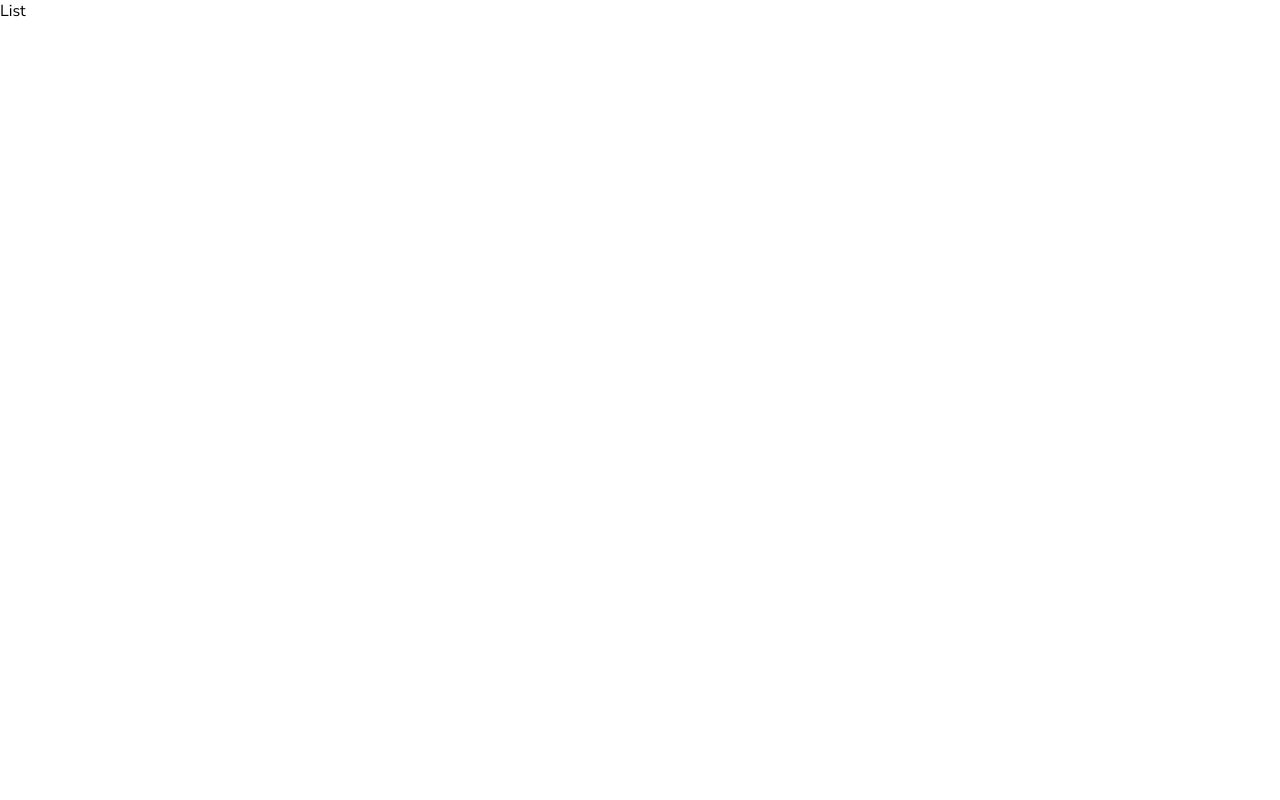
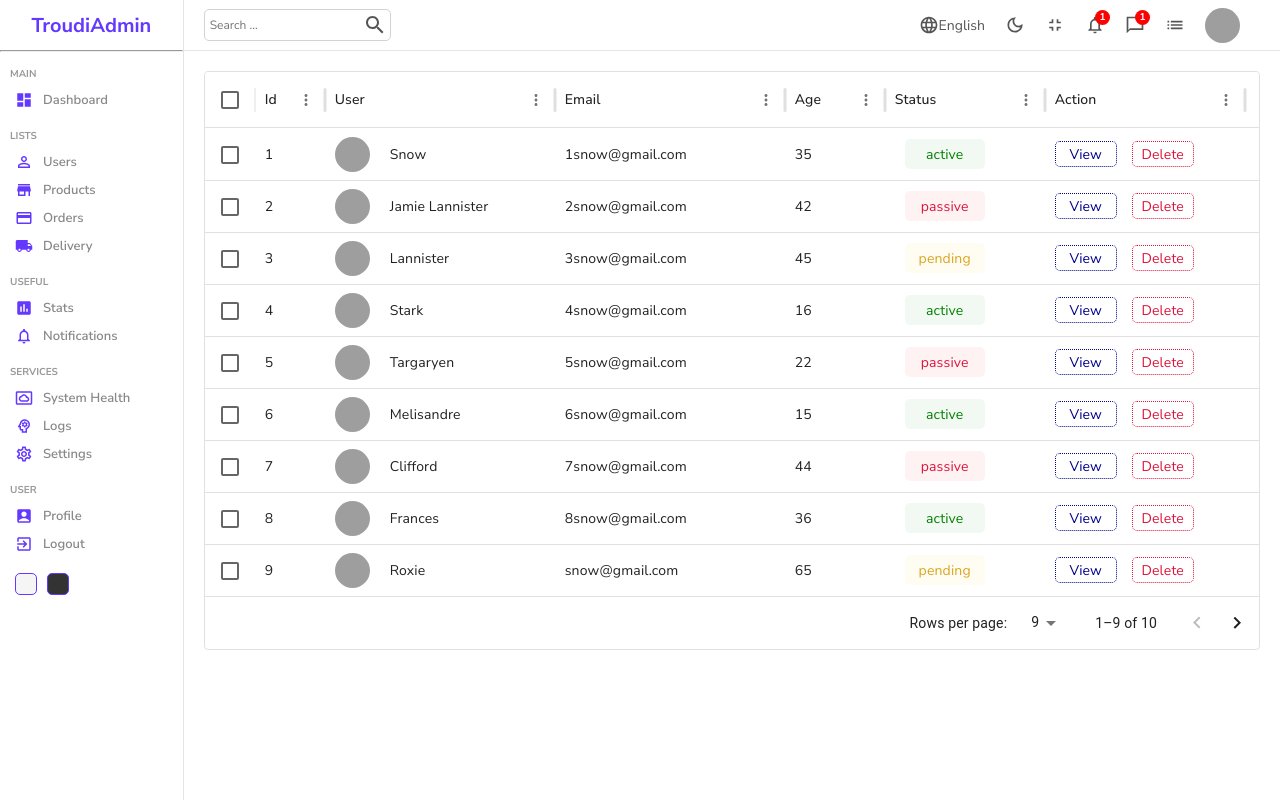
Before and after one commit to Troudi27/Dashboard, a React (Create React App) app: page /users in a window 1280 px wide. Built offline with nearby package versions, Linux system fonts and the light colour scheme; grey boxes are pictures that could not be loaded.

Commit message:
completed UI Design DataTable

```diff
--- a/package.json
+++ b/package.json
@@ -7,6 +7,7 @@
     "@emotion/styled": "^11.11.5",
     "@mui/icons-material": "^5.15.19",
     "@mui/material": "^5.15.19",
+    "@mui/x-data-grid": "^7.7.0",
     "@testing-library/jest-dom": "^5.17.0",
     "@testing-library/react": "^13.4.0",
     "@testing-library/user-event": "^13.5.0",
--- /dev/null
+++ b/src/components/datatable/DataTable.jsx
@@ -0,0 +1,25 @@
+import "./DataTable.scss"
+
+import { DataGrid} from '@mui/x-data-grid';
+import { userColumns , userRows } from "../../datatableSources";
+import { render } from "@testing-library/react";
+
+
+
+export default function DataTable() {
+
+  const actionColumn =[{ field: 'action', headerName: 'Action', width: 200 ,
+    renderCell: (params) => {
+        return (
+          <div className="cellAction">
+              <div className="viewButton">View</div>
+              <div className="deleteButton">Delete</div>
+        </div>
+    );
+  },},];
+  return (
+    <div className="dataTable">
+        <DataGrid rows={userRows} columns={userColumns.concat(actionColumn)} initialState={{pagination: { paginationModel: { page: 0, pageSize: 9 }, }, }}pageSizeOptions={[9, 10]}checkboxSelection/>
+    </div>
+  )
+}
--- /dev/null
+++ b/src/components/datatable/DataTable.scss
@@ -0,0 +1,77 @@
+.dataTable{
+    padding: 20px;
+    height: 600;
+
+    .cellWithImg{
+        display: flex;
+        align-items: center;
+
+        .cellImg{
+            width: 35px;
+            height: 35px;
+            border-radius: 50%;
+            object-fit: cover;
+            margin-right: 20px;
+        }
+    }
+
+    .cellWithStatus{
+        padding: 5px;
+        border-radius: 5px;
+        justify-content: center;
+        align-items: center;
+        display: flex;
+       margin: 10px;
+
+        height: 20px;
+        width: 70px;
+
+
+        &.active {
+          background-color: rgba(0, 128, 0, 0.05);
+          color: green;
+        }
+        &.pending {
+          background-color: rgba(255, 217, 0, 0.05);
+          color: goldenrod;
+        }
+        &.passive {
+          background-color: rgba(255, 0, 0, 0.05);
+          color: crimson;
+        }
+      }
+
+      .cellAction{
+        display: flex;
+        align-items: center;
+        gap: 15px;
+
+        .viewButton{
+            padding: 2px 5px;
+            border-radius: 5px;
+            color: darkblue;
+            border: 1px dotted darkblue;
+            justify-content: center;
+            align-items: center;
+            display: flex;
+            margin: 12px 0px;
+            height: 20px;
+            width: 50px;
+            cursor: pointer;
+        }
+
+        .deleteButton{
+            padding: 2px 5px;
+            border-radius: 5px;
+            color: crimson;
+            border: 1px dotted crimson;
+            justify-content: center;
+            align-items: center;
+            display: flex;
+
+            height: 20px;
+            width: 50px;
+            cursor: pointer;
+        }
+      }
+}
--- /dev/null
+++ b/src/datatableSources.js
@@ -0,0 +1,108 @@
+import "./components/datatable/DataTable.scss"
+
+
+export const userColumns = [
+    { field: 'id', headerName: 'Id', width: 70 },
+    { field: 'user', headerName: 'User', width: 230 ,
+        renderCell:(params) =>{return(
+            <div className="cellWithImg">
+                <img className="cellImg" src={params.row.img} alt="avatar"/>
+                {params.row.username}
+            </div>
+        )} },
+    { field: 'email', headerName: 'Email', width: 230 },
+    { field: 'age', headerName: 'Age', width: 100 },
+    { field: 'status', headerName: 'Status', width: 160 ,
+      renderCell:(params) =>{return(
+        <div className={`cellWithStatus ${params.row.status}` }>
+            {params.row.status}
+        </div>
+    )}
+    },
+];
+
+
+//temporary data
+
+export const userRows = [
+    {
+      id: 1,
+      username: "Snow",
+      img: "https://images.pexels.com/photos/1820770/pexels-photo-1820770.jpeg?auto=compress&cs=tinysrgb&dpr=2&w=500",
+      status: "active",
+      email: "1snow@gmail.com",
+      age: 35,
+    },
+    {
+      id: 2,
+      username: "Jamie Lannister",
+      img: "https://images.pexels.com/photos/1820770/pexels-photo-1820770.jpeg?auto=compress&cs=tinysrgb&dpr=2&w=500",
+      email: "2snow@gmail.com",
+      status: "passive",
+      age: 42,
+    },
+    {
+      id: 3,
+      username: "Lannister",
+      img: "https://images.pexels.com/photos/1820770/pexels-photo-1820770.jpeg?auto=compress&cs=tinysrgb&dpr=2&w=500",
+      email: "3snow@gmail.com",
+      status: "pending",
+      age: 45,
+    },
+    {
+      id: 4,
+      username: "Stark",
+      img: "https://images.pexels.com/photos/1820770/pexels-photo-1820770.jpeg?auto=compress&cs=tinysrgb&dpr=2&w=500",
+      email: "4snow@gmail.com",
+      status: "active",
+      age: 16,
+    },
+    {
+      id: 5,
+      username: "Targaryen",
+      img: "https://images.pexels.com/photos/1820770/pexels-photo-1820770.jpeg?auto=compress&cs=tinysrgb&dpr=2&w=500",
+      email: "5snow@gmail.com",
+      status: "passive",
+      age: 22,
+    },
+    {
+      id: 6,
+      username: "Melisandre",
+      img: "https://images.pexels.com/photos/1820770/pexels-photo-1820770.jpeg?auto=compress&cs=tinysrgb&dpr=2&w=500",
+      email: "6snow@gmail.com",
+      status: "active",
+      age: 15,
+    },
+    {
+      id: 7,
+      username: "Clifford",
+      img: "https://images.pexels.com/photos/1820770/pexels-photo-1820770.jpeg?auto=compress&cs=tinysrgb&dpr=2&w=500",
+      email: "7snow@gmail.com",
+      status: "passive",
+      age: 44,
+    },
+    {
+      id: 8,
+      username: "Frances",
+      img: "https://images.pexels.com/photos/1820770/pexels-photo-1820770.jpeg?auto=compress&cs=tinysrgb&dpr=2&w=500",
+      email: "8snow@gmail.com",
+      status: "active",
+      age: 36,
+    },
+    {
+      id: 9,
+      username: "Roxie",
+      img: "https://images.pexels.com/photos/1820770/pexels-photo-1820770.jpeg?auto=compress&cs=tinysrgb&dpr=2&w=500",
+      email: "snow@gmail.com",
+      status: "pending",
+      age: 65,
+    },
+    {
+      id: 10,
+      username: "Roxie",
+      img: "https://images.pexels.com/photos/1820770/pexels-photo-1820770.jpeg?auto=compress&cs=tinysrgb&dpr=2&w=500",
+      email: "snow@gmail.com",
+      status: "active",
+      age: 65,
+    },
+  ];
--- a/src/pages/list/List.jsx
+++ b/src/pages/list/List.jsx
@@ -1,7 +1,16 @@
 import "./List.scss"
+import Navbar from "../../components/navbar/Navbar"
+import Sidebar from "../../components/sidebar/Sidebar"
+import DataTable from "../../components/datatable/DataTable"
 
 export default function List() {
   return (
-    <div>List</div>
+    <div className="list">
+      <Sidebar/>
+      <div className="listContainer">
+        <Navbar/>
+        <DataTable/>
+      </div>
+    </div>
   )
 }
--- a/src/pages/list/List.scss
+++ b/src/pages/list/List.scss
@@ -0,0 +1,8 @@
+.list{
+    display: flex;
+    width: 100%;
+
+    .listContainer{
+        flex: 6;
+    }
+}
```
Also changed, not shown: 1 other file (tests, documents, lock files or other folders).
